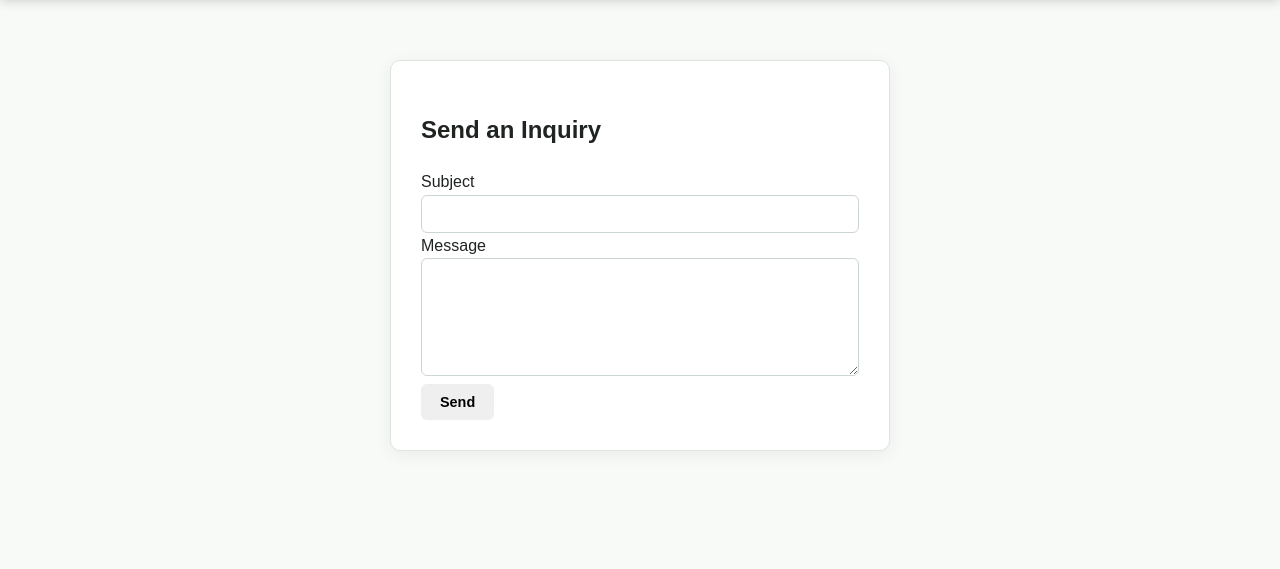
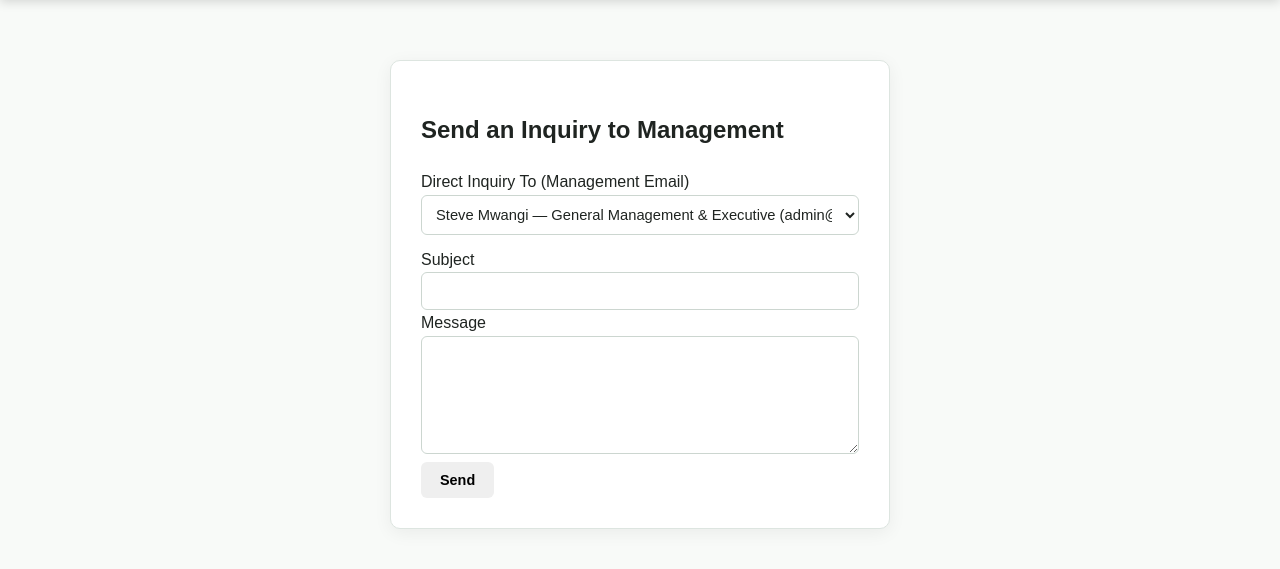
Before and after one commit to kterence8106-create/steve_massage, a PHP site: page /customer/inquiries.php in a window 1280 px wide. Shown: the part 112-681 px from the top of the page. Run offline with PHP 8.4, Linux system fonts and the light colour scheme; a user stored in the database is signed in.

Commit message:
Add management email dropdown in inquiries module and admin display

```diff
--- a/customer/inquiries.php
+++ b/customer/inquiries.php
@@ -2,11 +2,22 @@
 require '../config/database.php'; require '../includes/auth.php'; require_role('customer');
 $message="";
 if($_SERVER['REQUEST_METHOD']==='POST'){
- $q=$pdo->prepare("INSERT INTO inquiries(user_id,full_name,email,phone,subject,message) SELECT user_id,full_name,email,phone,?,? FROM users WHERE user_id=?");
- $q->execute([trim($_POST['subject']),trim($_POST['message']),$_SESSION['user_id']]); $message="Your inquiry has been sent.";
+ $target_email = !empty($_POST['target_email']) ? trim($_POST['target_email']) : 'admin@stevesmassage.co.ke';
+ $q=$pdo->prepare("INSERT INTO inquiries(user_id,full_name,email,phone,target_email,subject,message) SELECT user_id,full_name,email,phone,?,?,? FROM users WHERE user_id=?");
+ $q->execute([$target_email,trim($_POST['subject']),trim($_POST['message']),$_SESSION['user_id']]);
+ $message="Your inquiry has been sent to " . htmlspecialchars($target_email) . ".";
 }
 $page_title="Inquiries"; include '../includes/header.php';
 ?>
-<div class="form-box"><h2>Send an Inquiry</h2><?php if($message): ?><div class="success"><?= $message ?></div><?php endif; ?>
-<form method="post"><label>Subject</label><input name="subject" required><label>Message</label><textarea name="message" rows="6" required></textarea><button class="btn">Send</button></form></div>
+<div class="form-box"><h2>Send an Inquiry to Management</h2><?php if($message): ?><div class="success"><?= $message ?></div><?php endif; ?>
+<form method="post">
+<label>Direct Inquiry To (Management Email)</label>
+<select name="target_email" class="form-control" required style="width:100%; padding:10px; margin-bottom:12px;">
+  <option value="admin@stevesmassage.co.ke">Steve Mwangi — General Management &amp; Executive (admin@stevesmassage.co.ke)</option>
+  <option value="services@stevesmassage.co.ke">Lucas Ochieng — Spa Services &amp; Treatment Desk (services@stevesmassage.co.ke)</option>
+  <option value="finance@stevesmassage.co.ke">Patrick Mutua — Finance &amp; Accounts Department (finance@stevesmassage.co.ke)</option>
+  <option value="inventory@stevesmassage.co.ke">Mercy Chebet — Inventory &amp; Supplies Desk (inventory@stevesmassage.co.ke)</option>
+  <option value="info@stevesmassage.co.ke">Customer Front Sanctuary Desk (info@stevesmassage.co.ke)</option>
+</select>
+<label>Subject</label><input name="subject" required><label>Message</label><textarea name="message" rows="6" required></textarea><button class="btn">Send</button></form></div>
 <?php include '../includes/footer.php'; ?>
--- a/public/js/admin.js
+++ b/public/js/admin.js
@@ -1113,6 +1113,7 @@ const Admin = {
               <thead>
                 <tr>
                   <th>Sender</th>
+                  <th>Directed To (Management)</th>
                   <th>Subject</th>
                   <th>Message</th>
                   <th>Received At</th>
@@ -1126,6 +1127,11 @@ const Admin = {
                     <td>
                       <strong>${inq.name}</strong>
                       <div class="text-muted" style="font-size:0.8rem;">${inq.email} • ${inq.phone || 'No phone'}</div>
+                    </td>
+                    <td>
+                      <span class="badge" style="background:#e8f5e9; color:#1b5e20; border:1px solid #c8e6c9; font-weight:600; font-size:0.8rem;">
+                        <i class="fas fa-envelope-open-text"></i> ${inq.target_email || 'admin@stevesmassage.co.ke'}
+                      </span>
                     </td>
                     <td><strong>${inq.subject}</strong></td>
                     <td style="max-width:300px;">${inq.message}</td>
```
Also changed, not shown: admin/inquiries.php (+25 -1 lines), database/db.js (+6 -4 lines), database/steve_massage.sql (+6 -1 lines), public/index.html (+10 -0 lines), server.js (+13 -3 lines), database/steves_massage.db, public/js/app.js.
